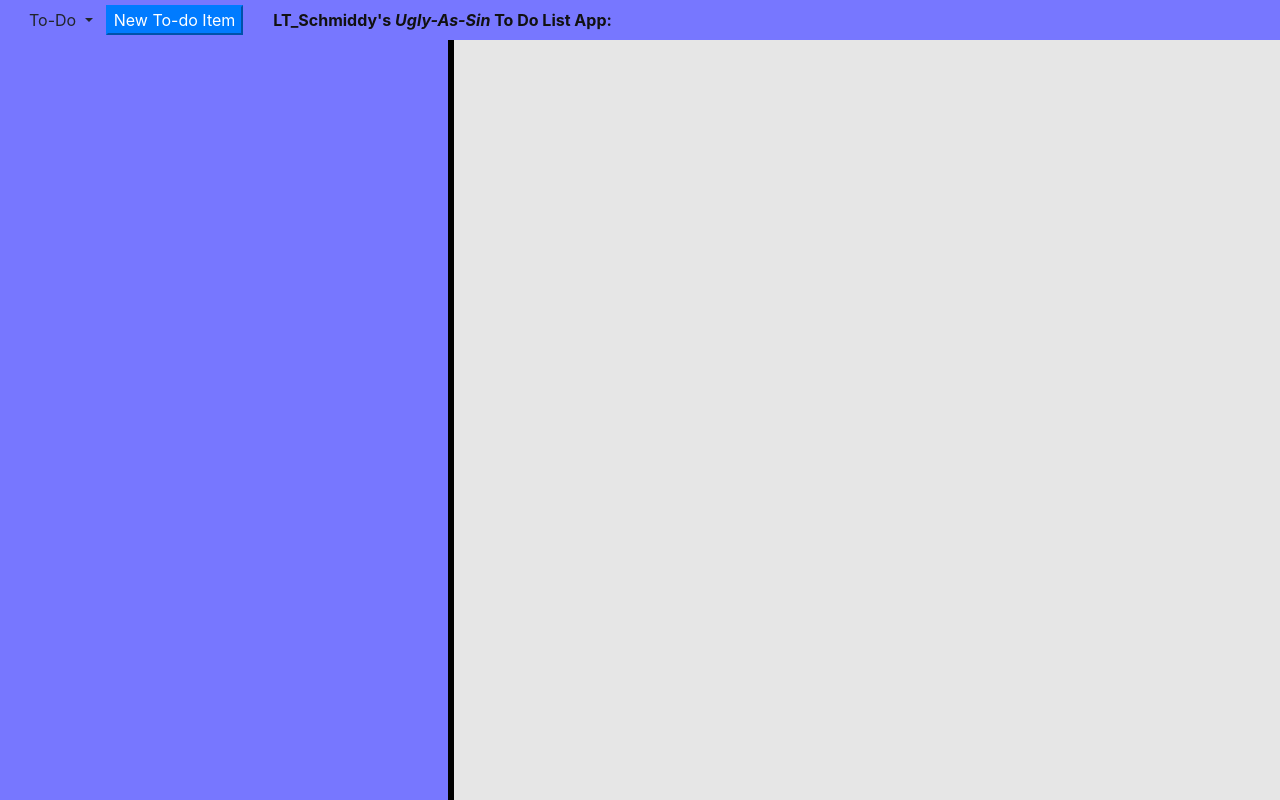
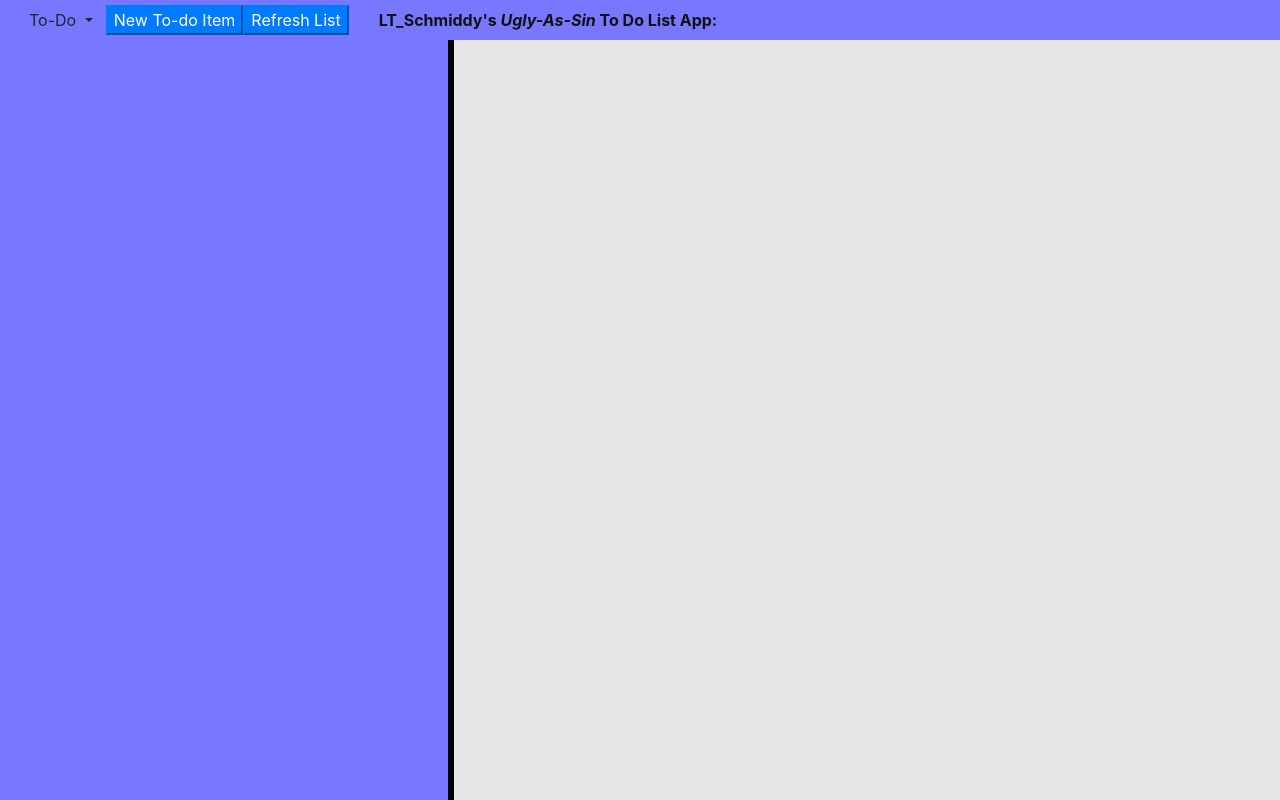
Before and after one commit to LTSchmiddy/Assignment3, a Flask app: page / in a window 1280 px wide. Run offline with Flask 2, Linux system fonts and the light colour scheme; data that the repository does not hold is empty; some libraries are stand-ins or nearby versions.

Commit message:
refresh button

```diff
--- a/templates/common/components/navbar.html
+++ b/templates/common/components/navbar.html
@@ -15,6 +15,7 @@
     </ul>
 
     <button class="btn-primary" onclick="new_item()">New To-do Item</button>
+    <button class="btn-primary" onclick="update_list()">Refresh List</button>
 
     <header id="app-header"> LT_Schmiddy's <em>Ugly-As-Sin</em> To Do List App:</header>
 </nav>
--- a/templates/common/components/sidebar.html
+++ b/templates/common/components/sidebar.html
@@ -61,7 +61,7 @@
     function update_list() {
         load_item_list();
         set_item_button();
-        setTimeout(update_list, 2000);
+        {#setTimeout(update_list, 2000);#}
     }
 
     update_list();
```
